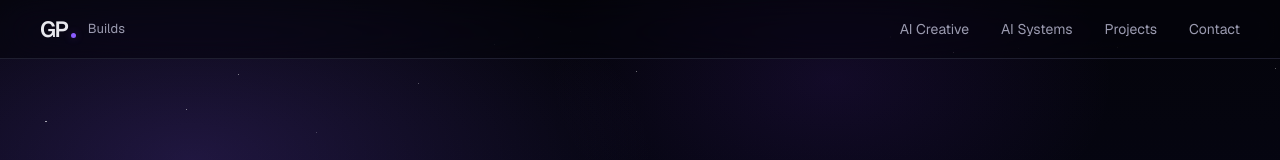
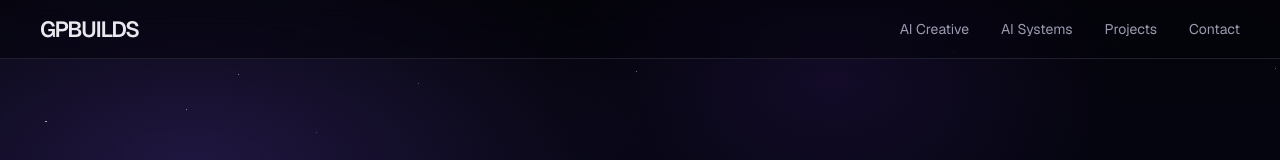
Before and after one commit to gpovemba/gpbuilds-Website, a plain HTML site: page index.html in a window 1280 px wide. Shown: the top 160 px of the page. Drawn offline with nearby package versions, Linux system fonts and the light colour scheme; a script that the page names is missing.

Commit message:
Unify header logo as GPBUILDS

```diff
--- a/index.html
+++ b/index.html
@@ -23,9 +23,8 @@
  <div class="starfield" id="starfield" aria-hidden="true"></div>
 
  <header class="nav">
- <a href="#top" class="brand" aria-label="GP Builds, home">
- <span class="logo-mark">GP<span class="logo-dot" aria-hidden="true"></span></span>
- <span class="brand-name">Builds</span>
+ <a href="#top" class="brand" aria-label="GPBUILDS home">
+ <span class="logo-mark">GPBUILDS</span>
  </a>
  <nav class="nav-links">
  <a href="#creative">AI Creative</a>
```
